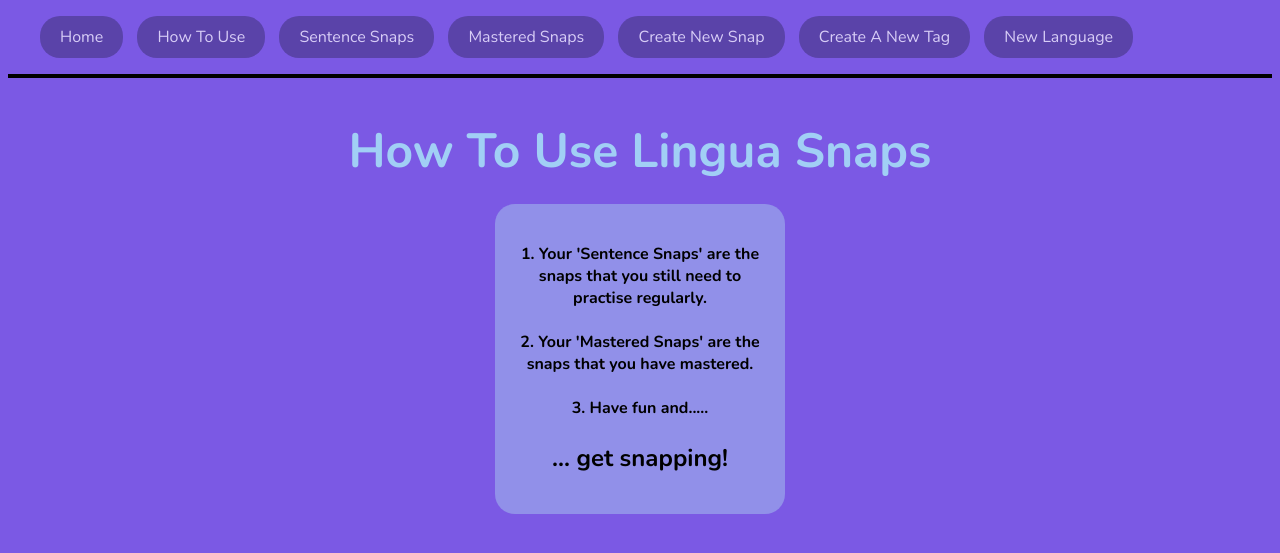
After one commit to emilykmcullen/Language-Learning-App, a Flask app: page /info in a window 1280 px wide. The commit adds this page. Shown: the top 553 px of the page. Run offline with Flask 2, Linux system fonts and the light colour scheme.

Commit message:
Changed padding on entries

```diff
--- a/controllers/base_controller.py
+++ b/controllers/base_controller.py
@@ -12,6 +12,10 @@ base_blueprint = Blueprint("base", __name__)
 @base_blueprint.route('/')
 def index():
     return render_template('index.html', title='Home')
+
+@base_blueprint.route('/info')
+def info():
+    return render_template('info.html', title="Info")
 
 @base_blueprint.route('/create_new_tag')
 def create_new_tag():
--- a/static/css/main.css
+++ b/static/css/main.css
@@ -59,6 +59,7 @@ h1 {
   grid-template-columns: 1fr 1fr 1fr 1fr;
   max-width: 1200px;
   margin: 0 auto;
+  grid-gap: 20px;
 }
 
 
@@ -67,7 +68,7 @@ h1 {
   background-color: #9190e9 ;
   width: 250px;
   /* height: 250px; */
-  margin:10px;
+  /* margin:10px; */
   border-radius: 20px;
   text-align: center;
   padding: 20px;
@@ -86,10 +87,22 @@ h1 {
   margin: 0 auto;
   border-radius: 20px;
   text-align: center;
+  padding: 20px;
 }
 
 .play_single_entry:hover {
   opacity: 1;
+}
+
+.info {
+  background-color: #9190e9 ;
+  width: 250px;
+  /* height: 250px; */
+  margin:5px;
+  margin: 0 auto;
+  border-radius: 20px;
+  text-align: center;
+  padding: 20px;
 }
 
 .play_form {
--- a/templates/base.html
+++ b/templates/base.html
@@ -16,6 +16,9 @@
                 <a href="{{ url_for('base.index') }}">Home</a>
             </li>
             <li class="navitem">
+                <a href="{{ url_for('base.info') }}">How To Use</a>
+            </li>
+            <li class="navitem">
                 <a href="{{ url_for('sentence_snaps_blueprint.sentence_snaps') }}">Sentence Snaps</a>
             </li>
             <li class="navitem">
@@ -28,11 +31,8 @@
                 <a href="{{ url_for('base.create_new_tag') }}">Create A New Tag</a>
             </li>
             <li class="navitem">
-                <a href="{{ url_for('language_blueprint.add_new_language') }}">Add A New Language</a>
+                <a href="{{ url_for('language_blueprint.add_new_language') }}">New Language</a>
             </li>
-            <!-- <li class="navitem">
-                <a href="{{ url_for('base.play_random') }}">Play A Random Snap</a></p>
-            </li> -->
         </ul>
     </nav>
     <hr>
--- /dev/null
+++ b/templates/info.html
@@ -0,0 +1,20 @@
+{% extends 'base.html' %}
+
+{% block content %}
+<div class="solo_blocktext">
+
+
+<h1>How To Use Lingua Snaps</h1>
+    <div class="info">
+        <p class="phrase"> 1. Your 'Sentence Snaps' are the snaps that you still need to practise regularly.</p>
+        <p class="phrase"> 2. Your 'Mastered Snaps' are the snaps that you have mastered. </p>
+        <p class="phrase">3. Have fun and.....</p>
+        <h2>... get snapping!</h2>
+
+
+
+
+    </div>
+
+</div>
+{% endblock content %}
--- a/templates/mastered_snaps/index.html
+++ b/templates/mastered_snaps/index.html
@@ -2,7 +2,7 @@
 
 {% block content %}
 <div class="solo_blocktext">
-    <h1>Your Mastered Sets</h1>
+    <h1>Your Mastered Snaps</h1>
 
     <div class="entries">
         {% for mastered_translated_phrase in mastered_translated_phrases %}
--- a/templates/mastered_snaps/play.html
+++ b/templates/mastered_snaps/play.html
@@ -11,7 +11,7 @@
         </p>
         <p>
             <label for="answer">In {{translated_phrase.language.title.capitalize()}}:</label>
-            <input type="text" name="answer" id="answer" placeholder="Enter your answer">
+            <input type="text" name="answer" id="answer" placeholder="Enter your answer" required>
         </p>
         <p class="submitbutton">
             <input type="submit" value="Submit">
--- a/templates/mastered_snaps/results.html
+++ b/templates/mastered_snaps/results.html
@@ -15,7 +15,7 @@
         {% else %}
         <div class="play_single_entry">
             <p>'{{answer.capitalize()}}'</p>
-            <p><i class="fas fa-sad-tear fa-2x" style="color:yellow"></i></p>
+            <p><i class="fas fa-sad-tear fa-2x" style="color:red"></i></p>
             <form action="/mastered_snaps/{{translated_phrase.id}}/show_answer" method="GET">
                 <p class="submitbutton">
                     <input type="submit" value="Show answer">
--- a/templates/sentence_snaps/play.html
+++ b/templates/sentence_snaps/play.html
@@ -11,7 +11,7 @@
             </p>
             <p>
                 <label for="answer">In {{translated_phrase.language.title.capitalize()}}:</label>
-                <input type="text" name="answer" id="answer" placeholder="Enter your answer">
+                <input type="text" name="answer" id="answer" placeholder="Enter your answer" required>
             </p>
             <p class="play_submitbutton">
                 <input type="submit" value="Submit">
--- a/templates/sentence_snaps/results.html
+++ b/templates/sentence_snaps/results.html
@@ -20,7 +20,7 @@
         {% else %}
         <div class="play_single_entry">
             <p class="phrase">'{{answer.capitalize()}}'</p>
-            <p><i class="fas fa-sad-tear fa-2x" style="color:yellow"></i></p>
+            <p><i class="fas fa-sad-tear fa-2x" style="color:red"></i></p>
             <!-- <p> Whoops!</p> -->
             <form action="/sentence_snaps/{{translated_phrase.id}}/show_answer" method="GET">
                 <p class="submitbutton">
```
